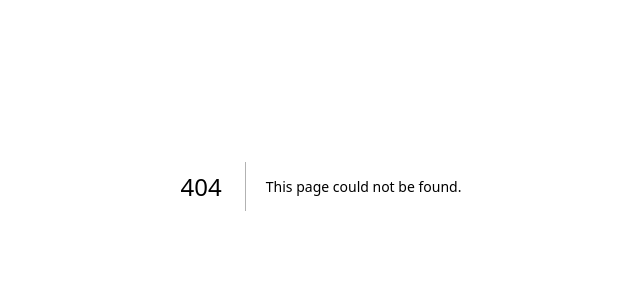
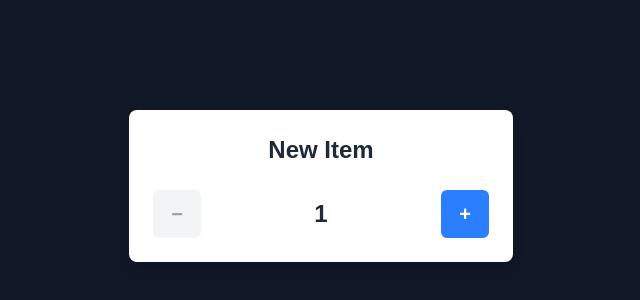
Before and after one commit to BryanTheGreat01/cprg306-assignments, a Next.js app: page /week-4 in a window 1280 px wide. Before the commit this address had no page. Shown: the part 214-514 px from the top of the page, without its empty margins (319-959 px from the left). Built offline with nearby package versions, Linux system fonts and the light colour scheme.

Commit message:
Finished Week 3

```diff
--- a/app/page.js
+++ b/app/page.js
@@ -14,6 +14,13 @@ export default function Home() {
       <Link href="/week-3" className="text-base text-blue-300">
         Go to week 3
       </Link>
+
+      <br />
+
+      <Link href="/week-4" className="text-base text-blue-300">
+        Go to week 4
+      </Link>
+
     </main>
   );
 }
--- /dev/null
+++ b/app/week-4/new-item.js
@@ -0,0 +1,49 @@
+"use client";
+
+import { useState } from "react";
+
+export default function NewItem() {
+  const [quantity, setQuantity] = useState(1);
+
+  function increment() {
+    if (quantity < 20) {
+      setQuantity(quantity + 1);
+    }
+  }
+
+  function decrement() {
+    if (quantity > 1) {
+      setQuantity(quantity - 1);
+    }
+  }
+
+  return (
+    <div className="bg-white rounded-lg shadow-lg p-6 w-full max-w-sm">
+      <h1 className="text-2xl font-bold text-gray-800 mb-6 text-center">
+        New Item
+      </h1>
+
+      <div className="flex items-center justify-between">
+        <button
+          onClick={decrement}
+          disabled={quantity === 1}
+          className="bg-gray-200 hover:bg-gray-300 disabled:bg-gray-100 disabled:text-gray-400 text-gray-800 font-bold text-xl rounded-md w-12 h-12"
+        >
+          −
+        </button>
+
+        <span className="text-2xl font-semibold text-gray-800">
+          {quantity}
+        </span>
+
+        <button
+          onClick={increment}
+          disabled={quantity === 20}
+          className="bg-blue-500 hover:bg-blue-600 disabled:bg-blue-200 text-white font-bold text-xl rounded-md w-12 h-12"
+        >
+          +
+        </button>
+      </div>
+    </div>
+  );
+}
--- /dev/null
+++ b/app/week-4/page.js
@@ -0,0 +1,9 @@
+import NewItem from "./new-item";
+
+export default function Week4Page() {
+  return (
+    <main className="min-h-screen bg-gray-900 flex items-center justify-center p-6">
+      <NewItem />
+    </main>
+  );
+}
```
